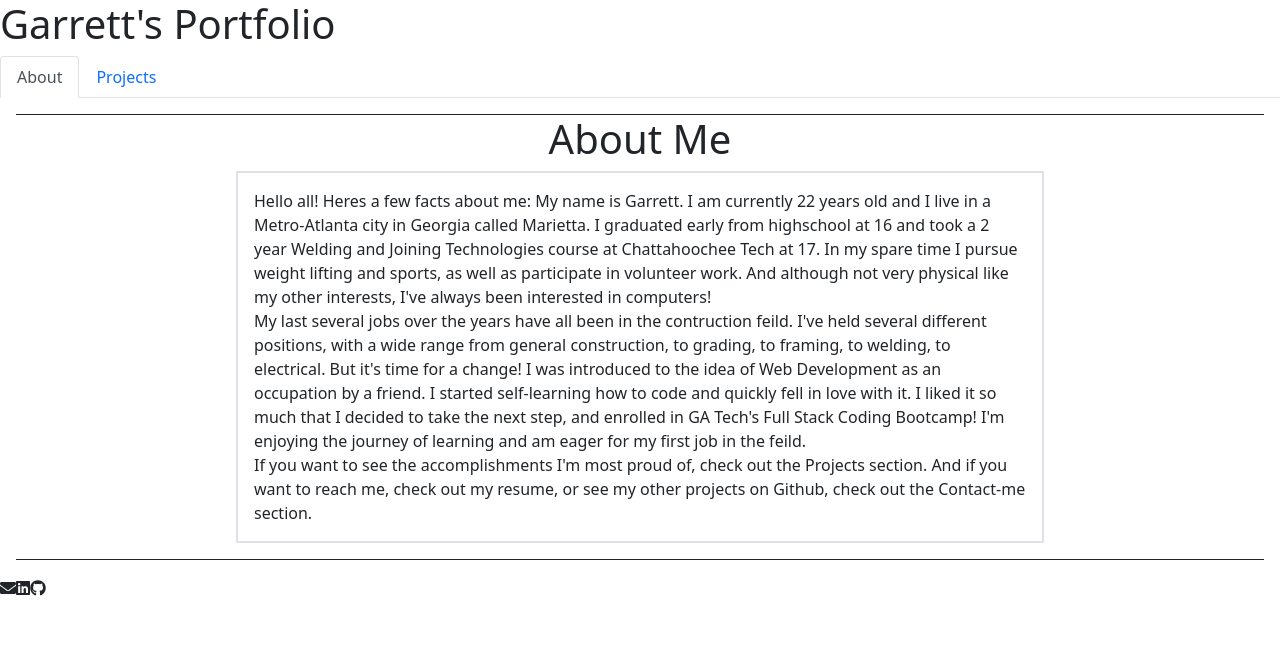
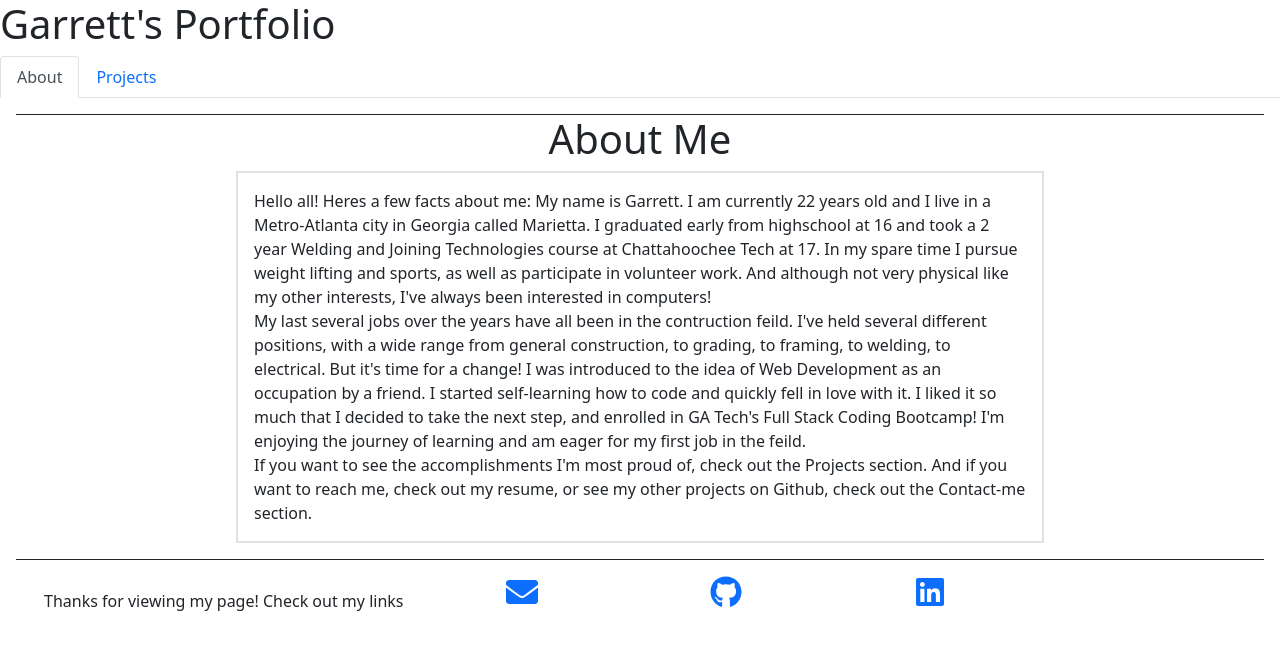
Before and after one commit to GarrettLB/Portfolio-powered-by-REACT-, a React (Create React App) app: page / in a window 1280 px wide. Shown: the top 650 px of the page. Built offline with nearby package versions, Linux system fonts and the light colour scheme.

Commit message:
footer revamp

```diff
--- a/src/components/Footer.js
+++ b/src/components/Footer.js
@@ -5,9 +5,21 @@ import { faGithub, faLinkedin } from '@fortawesome/free-brands-svg-icons';
 function Footer() {
   return (
     <div>
-      <FontAwesomeIcon icon={faEnvelope} />
-      <FontAwesomeIcon icon={faLinkedin} />
-      <FontAwesomeIcon icon={faGithub} />
+      <section class="row m-3 justify-content-around">
+
+        <nav class="d-flex">
+            <h6 class="text-center p-3">Thanks for viewing my page! Check out my links</h6>
+            <div class="col-2 d-flex justify-content-center">
+                <a href="mailto:garrettleebryan@gmail.com" target="_blank"><FontAwesomeIcon icon={faEnvelope} size='2x'/></a>
+            </div>
+            <div class="col-2 d-flex justify-content-center">
+                <a href="https://github.com/GarrettLB" target="_blank"><FontAwesomeIcon icon={faGithub} size='2x'/></a>
+            </div>
+            <div class="col-2 d-flex justify-content-center">
+                <a href="https://www.linkedin.com/in/garrett-bryan-8027231b4" target="_blank"><FontAwesomeIcon icon={faLinkedin} size='2x'/></a>
+            </div>
+        </nav>
+      </section>
     </div>
   )
 };
```
